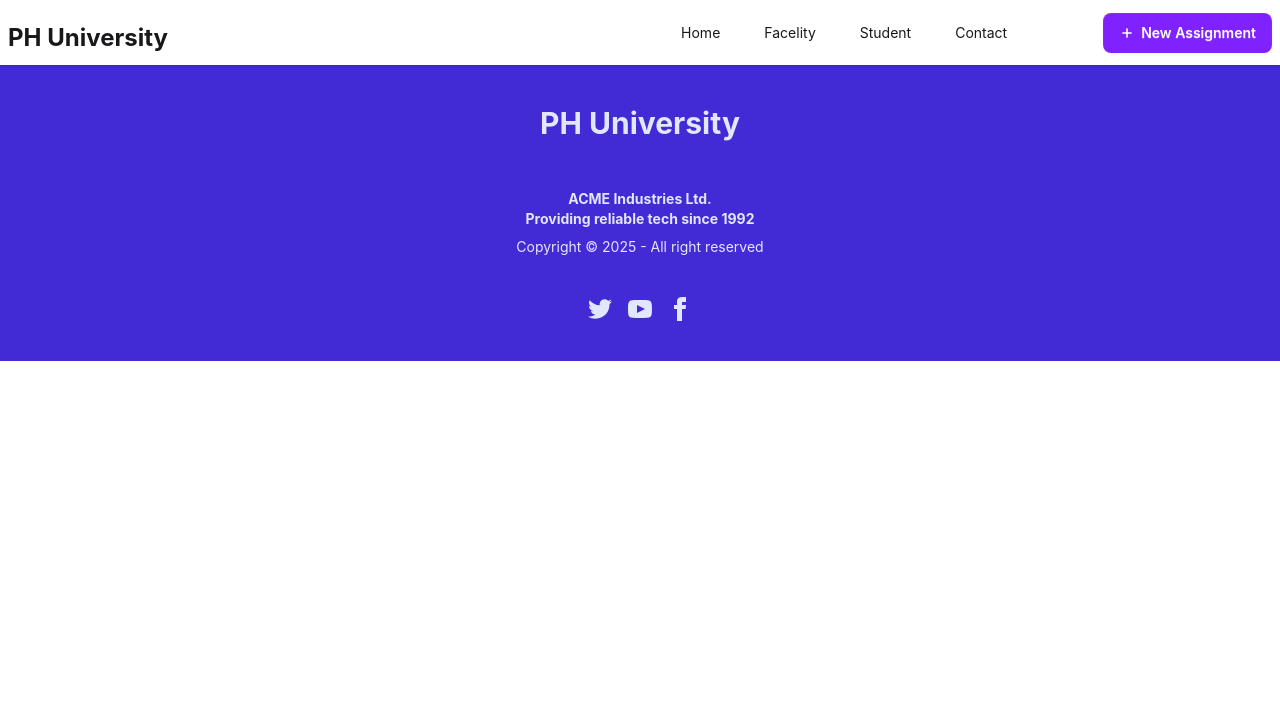
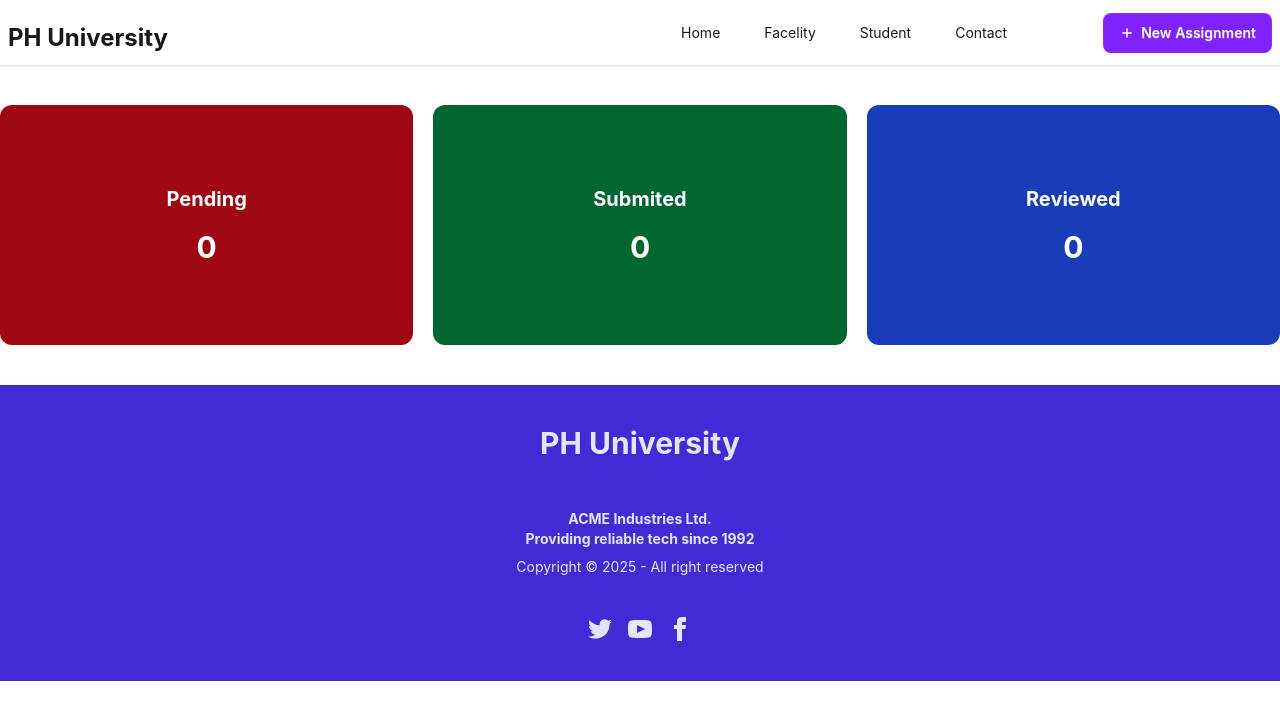
Before and after one commit to jahiddeveloper/Conseptual-Sesion, a React (Vite) app: page / in a window 1280 px wide. Shown: the top 720 px of the page. Built offline with nearby package versions, Linux system fonts and the light colour scheme.

Commit message:
Hero section is compleat

```diff
--- a/src/App.jsx
+++ b/src/App.jsx
@@ -1,5 +1,6 @@
 import './App.css'
 import Footer from './Footer'
+import Hero from './Hero'
 import Navbar from './Navbar'
 
 function App() {
@@ -7,6 +8,7 @@ function App() {
   return (
     <>
       <Navbar></Navbar>
+      <Hero></Hero>
       <Footer></Footer>
     </>
   )
--- a/src/Footer.jsx
+++ b/src/Footer.jsx
@@ -2,7 +2,7 @@ import React from "react";
 
 const Footer = () => {
   return (
-    <div className="font">
+    <div className="font mt-10">
       <footer className="footer footer-horizontal footer-center bg-primary text-primary-content p-10">
         <aside>
           <h1 className="text-center text-3xl font-bold">PH University</h1>
--- /dev/null
+++ b/src/Hero.jsx
@@ -0,0 +1,24 @@
+import React from 'react';
+
+const Hero = () => {
+    return (
+        <div className='container mx-auto font mt-10'>
+            <div className='grid grid-cols-1 md:grid-cols-3 gap-5'>
+                <div className='rounded-xl py-20 text-white bg-red-800'>
+                    <h3 className='text-xl font-bold text-center'>Pending</h3>
+                    <p className='mt-4 text-3xl font-bold text-center'>0</p>
+                </div>
+                <div className='rounded-xl py-20 text-white bg-green-800'>
+                    <h3 className='text-xl font-bold text-center'>Submited</h3>
+                    <p className='mt-4 text-3xl font-bold text-center'>0</p>
+                </div>
+                <div className='rounded-xl py-20 text-white bg-blue-800'>
+                    <h3 className='text-xl font-bold text-center'>Reviewed</h3>
+                    <p className='mt-4 text-3xl font-bold text-center'>0</p>
+                </div>
+            </div>
+        </div>
+    );
+};
+
+export default Hero;
```
